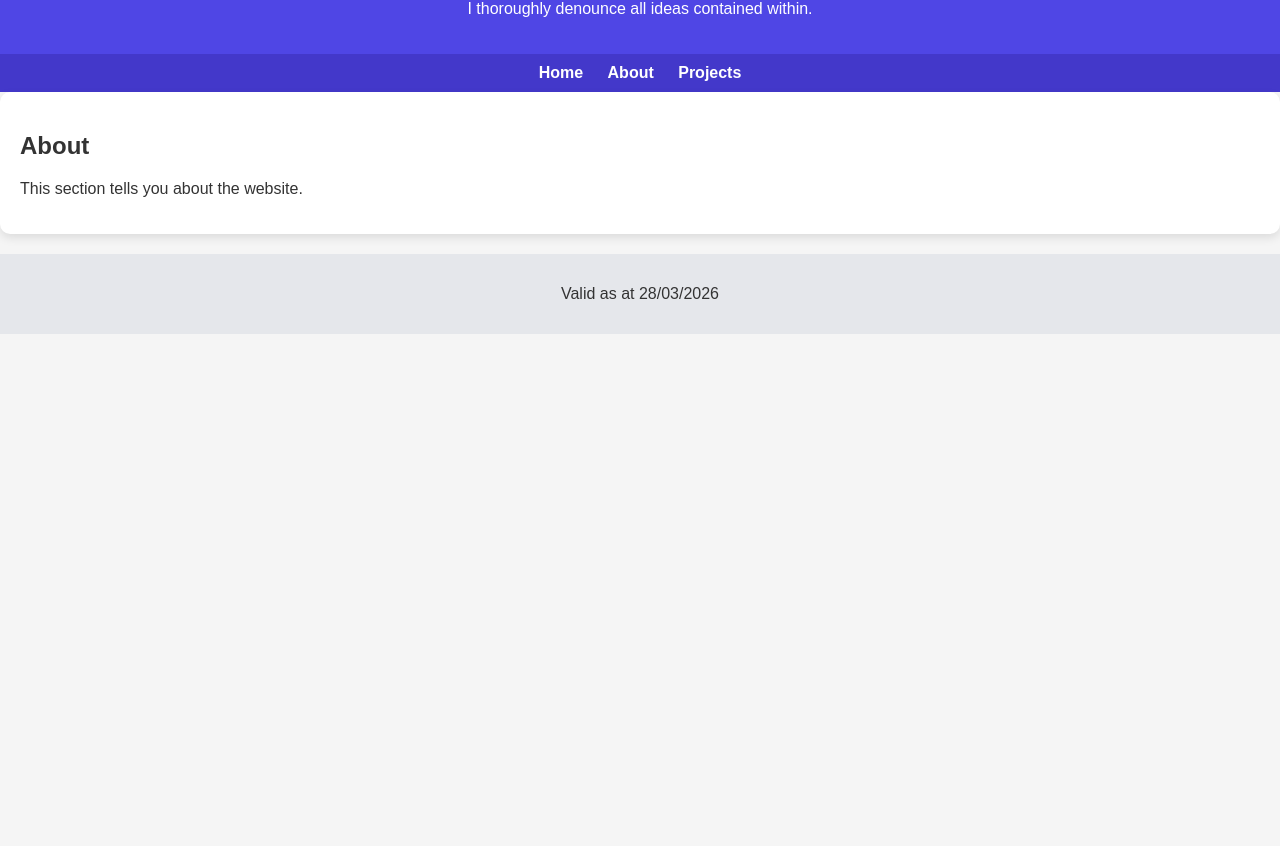
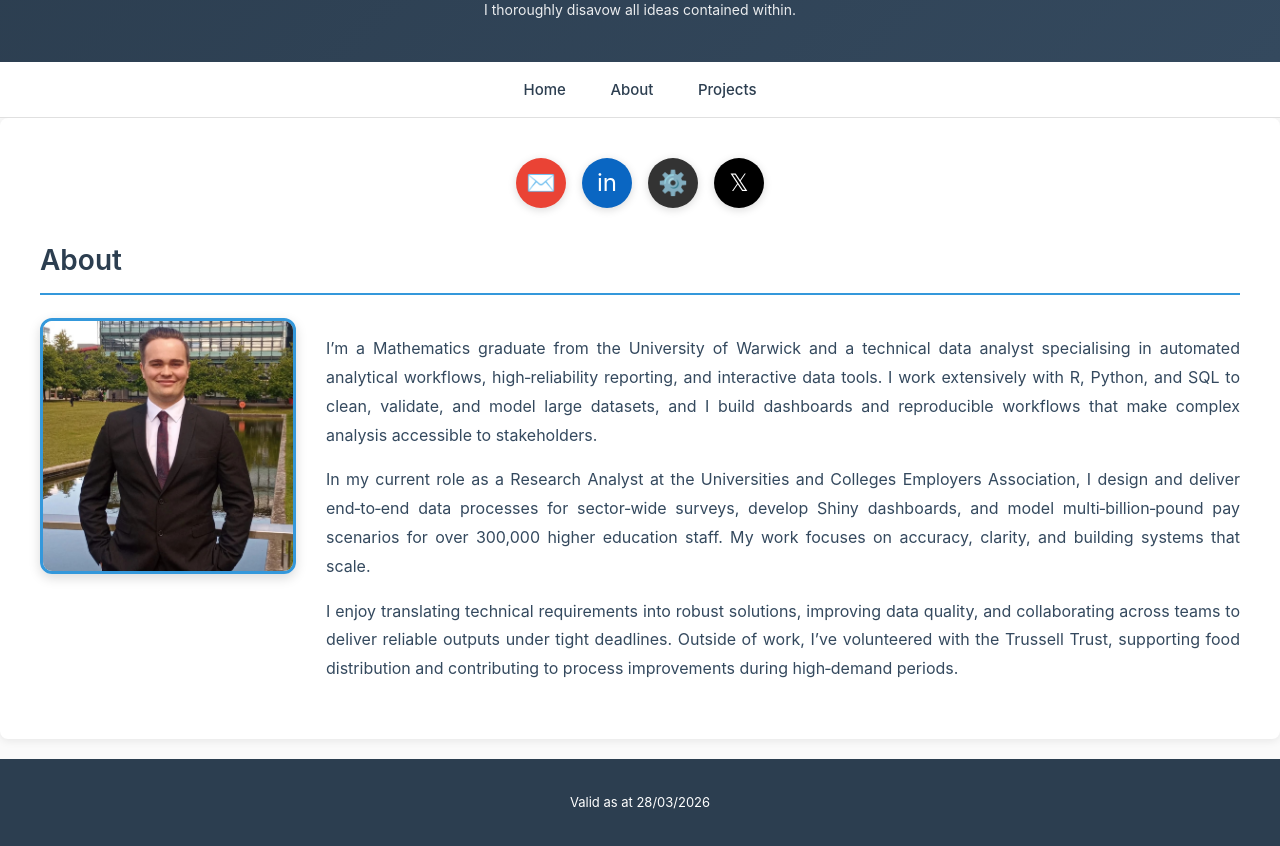
Before and after one commit to Simsy330/amaze-amaze-amaze, a plain HTML site: page about.html in a window 1280 px wide. Shown: the part 100-946 px from the top of the page. Before the commit the page ends 800 px from the top, so only its background shows below. Drawn offline with Linux system fonts and the light colour scheme.

Commit message:
About updates

```diff
--- a/about.html
+++ b/about.html
@@ -6,28 +6,50 @@
   <title>My Website</title>
   <style>
     body {
-      font-family: Arial, sans-serif;
+      font-family: -apple-system, BlinkMacSystemFont, 'Segoe UI', Roboto, 'Helvetica Neue', Arial, sans-serif;
       margin: 0;
-      background: #f5f5f5;
-      color: #333;
+      background: #fafafa;
+      color: #2c3e50;
+      line-height: 1.6;
     }
     header {
-      background: #4f46e5;
+      background: linear-gradient(135deg, #2c3e50 0%, #34495e 100%);
       color: white;
-      padding: 20px;
+      padding: 40px 20px;
       text-align: center;
+      box-shadow: 0 2px 8px rgba(0,0,0,0.1);
+    }
+    header h1 {
+      margin: 0;
+      font-size: 32px;
+      font-weight: 600;
+      letter-spacing: -0.5px;
+    }
+    header p {
+      margin: 8px 0 0 0;
+      font-size: 14px;
+      opacity: 0.9;
     }
     nav {
-      background: #4338ca;
-      padding: 10px;
+      background: white;
+      padding: 15px;
       text-align: center;
+      border-bottom: 1px solid #e0e0e0;
+      position: sticky;
+      top: 0;
+      z-index: 100;
     }
     nav a {
-      color: white;
-      margin: 0 10px;
+      color: #2c3e50;
+      margin: 0 20px;
       text-decoration: none;
-      font-weight: bold;
+      font-weight: 500;
       cursor: pointer;
+      font-size: 15px;
+      transition: color 0.3s;
+    }
+    nav a:hover {
+      color: #3498db;
     }
     .container {
       padding: 20px;
@@ -36,15 +58,97 @@
     }
     .card {
       background: white;
-      padding: 20px;
-      border-radius: 10px;
-      box-shadow: 0 4px 10px rgba(0,0,0,0.1);
+      padding: 40px;
+      border-radius: 8px;
+      box-shadow: 0 2px 8px rgba(0,0,0,0.08);
       margin-bottom: 20px;
+    }
+    .card h2 {
+      margin-top: 0;
+      color: #2c3e50;
+      font-size: 28px;
+      font-weight: 600;
+      border-bottom: 2px solid #3498db;
+      padding-bottom: 10px;
+    }
+    .card p {
+      text-align: justify;
+      line-height: 1.8;
+      color: #34495e;
+    }
+    .about-container {
+      display: flex;
+      gap: 30px;
+      align-items: flex-start;
+    }
+    .about-text {
+      flex: 1;
+    }
+    .profile-image {
+      flex-shrink: 0;
+      width: 250px;
+      height: 250px;
+      border-radius: 12px;
+      object-fit: cover;
+      box-shadow: 0 4px 12px rgba(0,0,0,0.15);
+      border: 3px solid #3498db;
+    }
+    @media (max-width: 768px) {
+      .about-container {
+        flex-direction: column;
+      }
+      .profile-image {
+        width: 100%;
+        height: auto;
+        max-width: 300px;
+        margin: 0 auto;
+      }
+    }
+    .social-links {
+      display: flex;
+      gap: 16px;
+      margin-bottom: 30px;
+      flex-wrap: wrap;
+      justify-content: center;
+    }
+    .social-links a {
+      display: inline-flex;
+      align-items: center;
+      justify-content: center;
+      width: 50px;
+      height: 50px;
+      border-radius: 50%;
+      text-decoration: none;
+      transition: all 0.3s;
+      box-shadow: 0 2px 8px rgba(0,0,0,0.15);
+      font-size: 24px;
+    }
+    .social-links a[href*="mailto"] {
+      background: #EA4335;
+      color: white;
+    }
+    .social-links a[href*="linkedin"] {
+      background: #0A66C2;
+      color: white;
+    }
+    .social-links a[href*="github"] {
+      background: #333333;
+      color: white;
+    }
+    .social-links a[href*="twitter"] {
+      background: #000000;
+      color: white;
+    }
+    .social-links a:hover {
+      transform: translateY(-4px);
+      box-shadow: 0 6px 16px rgba(0,0,0,0.2);
     }
     footer {
       text-align: center;
-      padding: 15px;
-      background: #e5e7eb;
+      padding: 20px;
+      background: #2c3e50;
+      color: white;
+      font-size: 13px;
     }
   </style>
 </head>
@@ -52,7 +156,7 @@
 
 <header>
   <h1>My Brain's Additional Storage</h1>
-  <p>I thoroughly denounce all ideas contained within.</p>
+  <p>I thoroughly disavow all ideas contained within.</p>
 </header>
 
 <nav>
@@ -62,9 +166,29 @@
 </nav>
 
   <div class="card">
+    <div class="social-links">
+      <a href="mailto:matthewsims330@gmail.com" title="Email" aria-label="Email">✉️</a>
+      <a href="https://linkedin.com/in/matthewsims330" title="LinkedIn" target="_blank" aria-label="LinkedIn">in</a>
+      <a href="https://github.com/Simsy330" title="GitHub" target="_blank" aria-label="GitHub">⚙️</a>
+      <a href="https://twitter.com/1Simsy1" title="X" target="_blank" aria-label="X">𝕏</a>
+    </div>
+
     <h2>About</h2>
-    <p>This section tells you about the website.</p>
-  </div>
+    <div class="about-container">
+      <img src="Mugshot.jpg" alt="Profile photo" class="profile-image">
+      <div class="about-text">
+    <p>I’m a Mathematics graduate from the University of Warwick and a technical data analyst specialising in automated
+       analytical workflows, high‑reliability reporting, and interactive data tools. I work extensively with R, Python,
+       and SQL to clean, validate, and model large datasets, and I build dashboards and reproducible workflows that make
+       complex analysis accessible to stakeholders.</p>
+       <p>In my current role as a Research Analyst at the Universities and Colleges Employers Association, I design and deliver
+        end‑to‑end data processes for sector‑wide surveys, develop Shiny dashboards, and model multi‑billion‑pound pay scenarios
+        for over 300,000 higher education staff. My work focuses on accuracy, clarity, and building systems that scale.</p>
+        <p>I enjoy translating technical requirements into robust solutions, improving data quality, and collaborating across teams
+          to deliver reliable outputs under tight deadlines. Outside of work, I’ve volunteered with the Trussell Trust, supporting
+          food distribution and contributing to process improvements during high‑demand periods.</p>      </div>
+    </div>  </div>
+
 </div>
 
 <footer>
```
Also changed, not shown: index.html (+52 -16 lines), project.html (+53 -17 lines), Mugshot.jpg (added).
